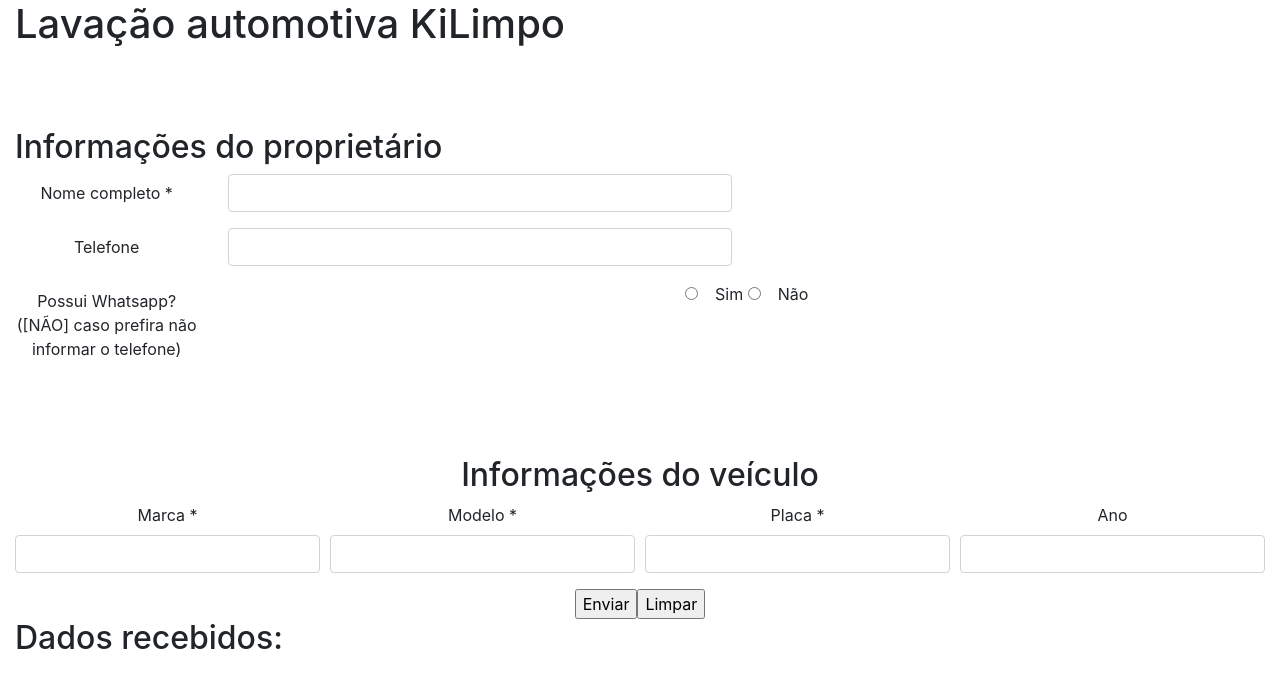
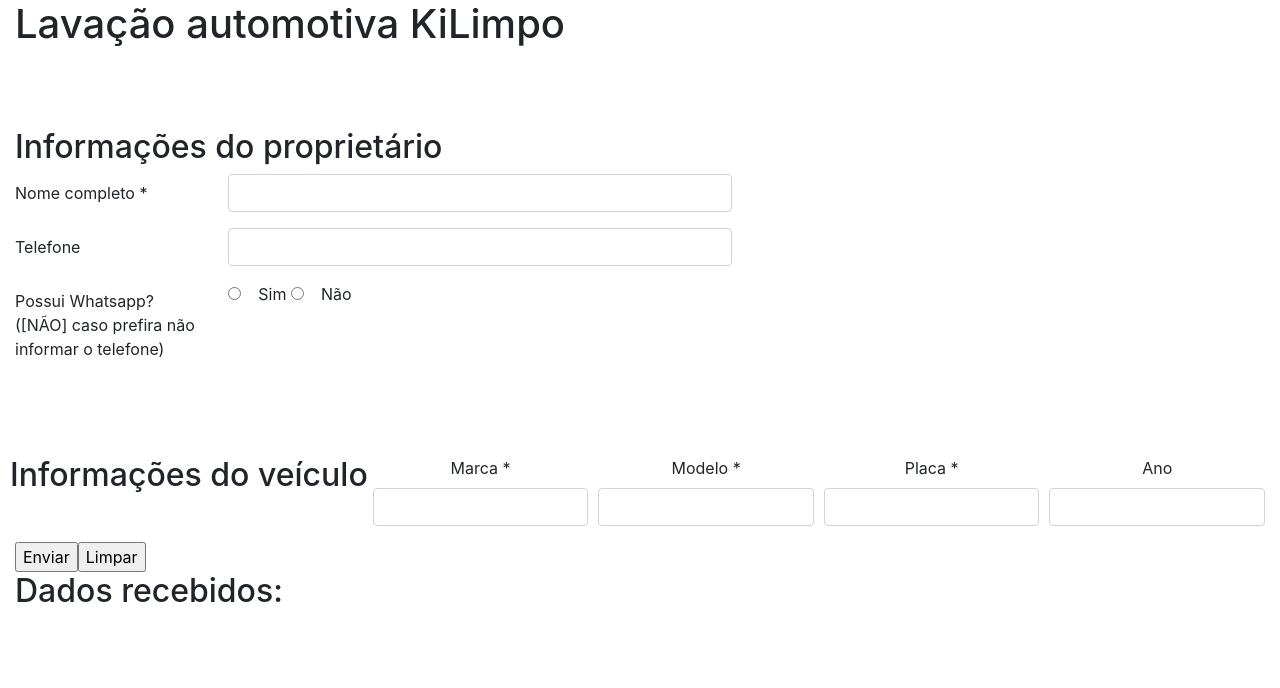
Before and after one commit to Oivasmf/Kilimpo-frontend, a React (Create React App) app: page / in a window 1280 px wide. Shown: the top 688 px of the page. Built offline with nearby package versions, Linux system fonts and the light colour scheme.

Commit message:
Update form-kilimpo.js

```diff
--- a/src/components/form-kilimpo.js
+++ b/src/components/form-kilimpo.js
@@ -173,8 +173,8 @@ export default class FormKilimpo extends Component {
                 <h2>
                     Informações do proprietário
                 </h2>
-                    <Form onSubmit={this.onSubmit} className="text-center">
-  <Form.Group as={Row} class="text-center">
+                    <Form onSubmit={this.onSubmit}>
+  <Form.Group as={Row}>
     <Form.Label column sm={2}>
       Nome completo *
     </Form.Label>
@@ -217,10 +217,11 @@ export default class FormKilimpo extends Component {
   <br />
   <br />
   <br />
-                <h2 class="text-center">
+  <Form.Row className="text-center">
+                <h2>
                     Informações do veículo
                 </h2>
-  <Form.Row>
+                <br />
         <Form.Group as={Col}>
             <Form.Label>
             Marca *
```
